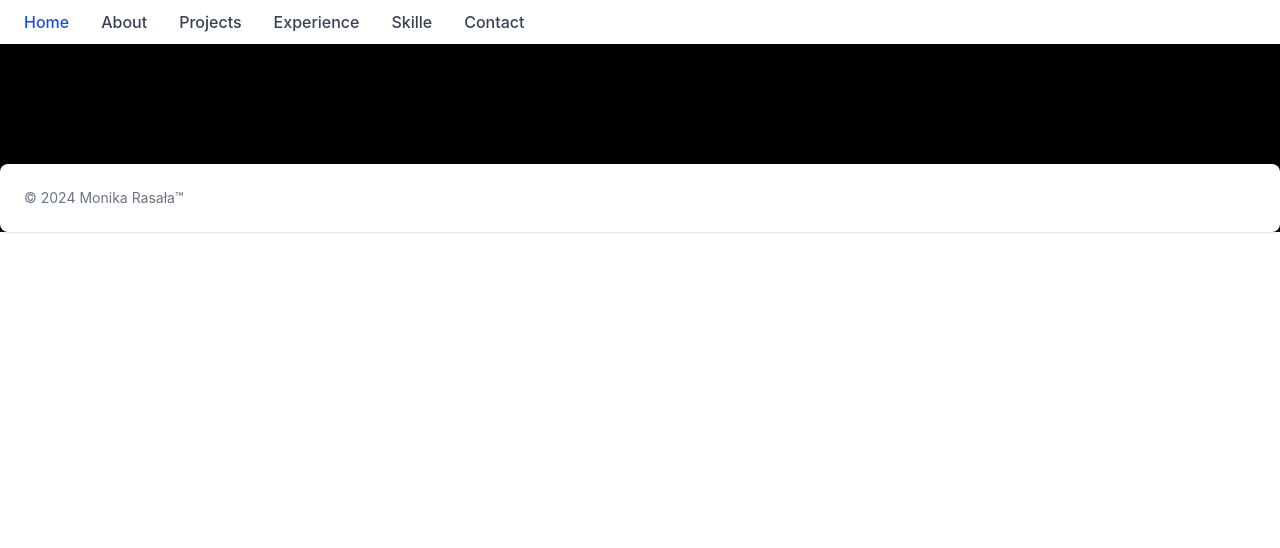
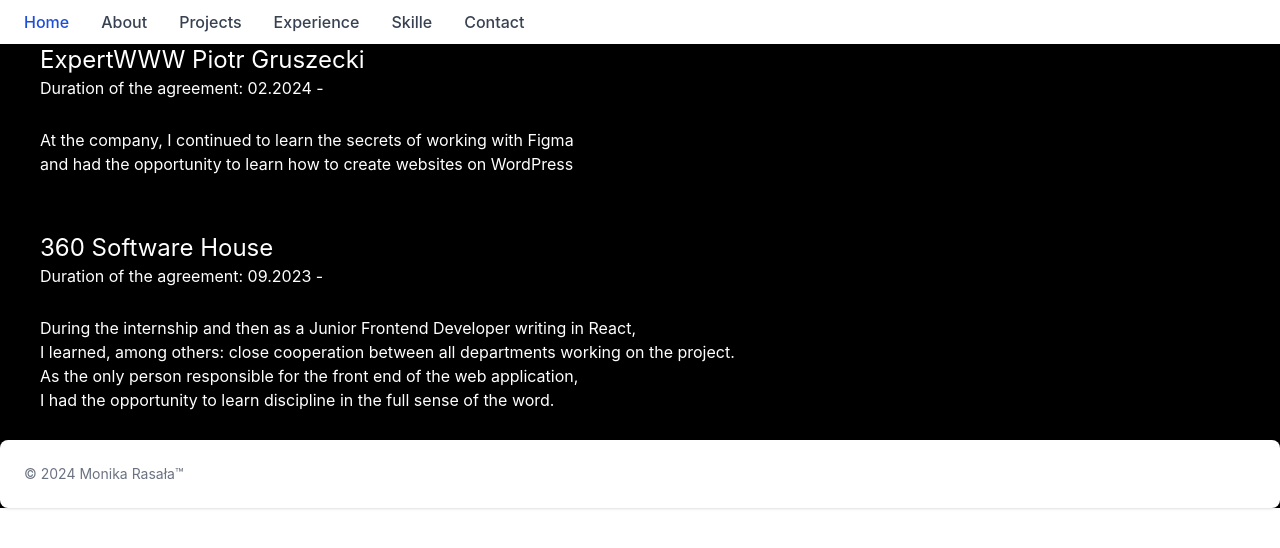
Before and after one commit to Monika-dotcom-boo/CV, a React (Vite) app in the folder CV/: page /experience in a window 1280 px wide. Shown: the top 548 px of the page. Built offline with nearby package versions, Linux system fonts and the light colour scheme.

Commit message:
improvement experience

```diff
--- a/CV/src/componets/experience/Experience.jsx
+++ b/CV/src/componets/experience/Experience.jsx
@@ -2,10 +2,21 @@
 function Experience() {
     return (
       <div>
-        <div>
-          <p>360 Software House</p>
-          {/* //Link do strony: https://360softwarehouse.pl/ */}
-          <p>
+        <div className="text-white ml-10">
+        <a href="https://expertwww.pl/" className="text-bold text-2xl mt-7">ExpertWWW Piotr Gruszecki</a>
+        <p>Duration of the agreement: 02.2024 - </p>
+        <p className="mt-7 mb-7">
+         At the company, I continued to learn the secrets of working with Figma
+         {' '}
+          <br />
+         and had the opportunity to learn how to create websites on WordPress
+          </p>
+        </div>
+
+        <div className="text-white ml-10 mt-14">
+        <a href="https://360softwarehouse.pl/" className="text-bold text-2xl ">360 Software House</a>
+        <p>Duration of the agreement: 09.2023 - </p>
+          <p className="mt-7 mb-7">
             During the internship and then as a Junior Frontend Developer writing in React,
             {' '}
             <br />
@@ -16,9 +27,7 @@ function Experience() {
             {' '}
             <br />
             I had the opportunity to learn discipline in the full sense of the word.
-
           </p>
-
         </div>
       </div>
     );
```
